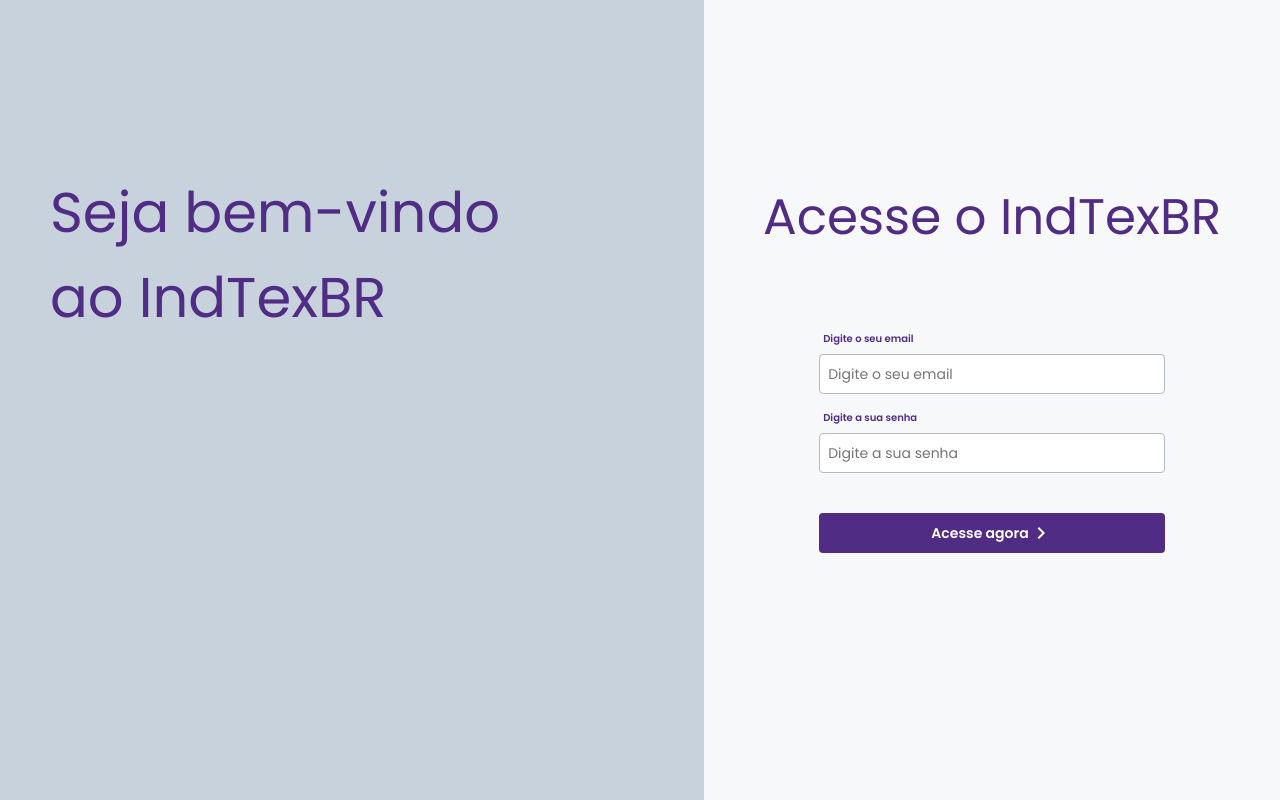
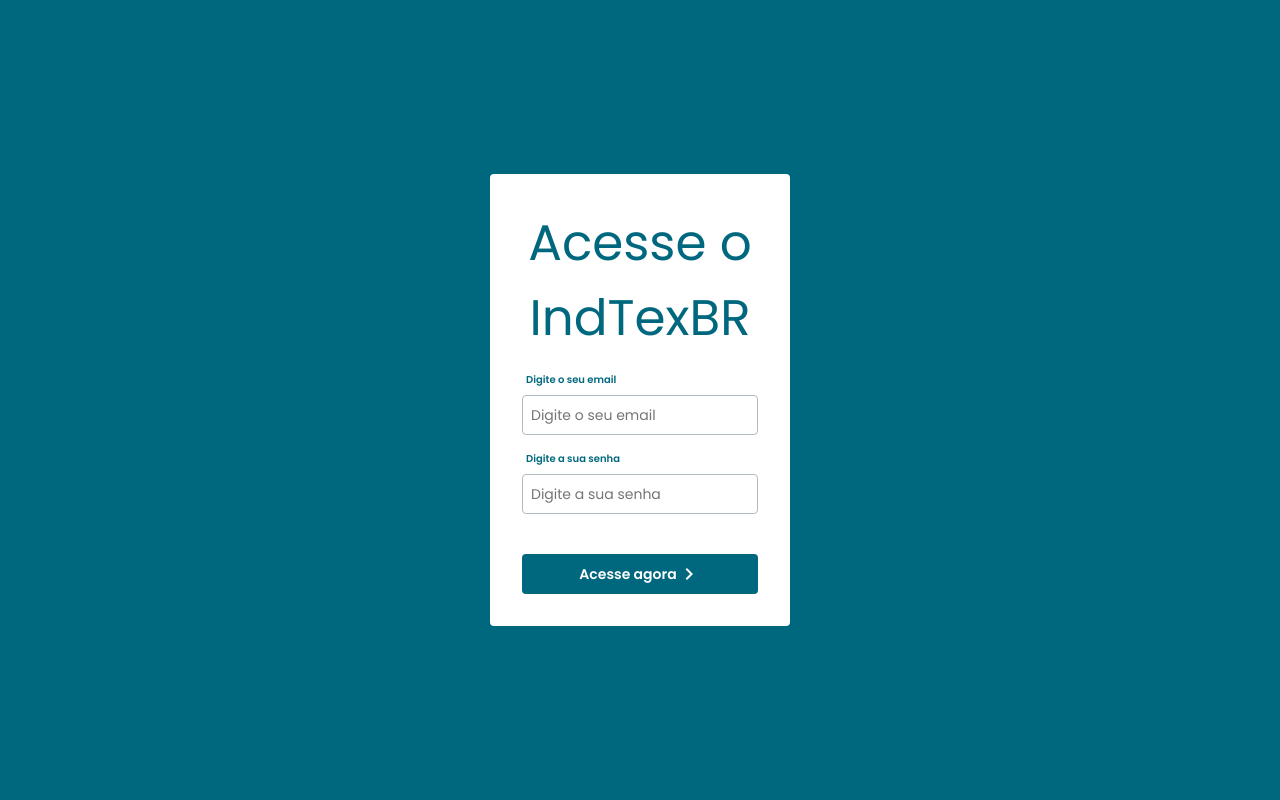
Before and after one commit to juliossena/indtexbr-front, a React (Create React App) app: page / in a window 1280 px wide. Built offline with nearby package versions, Linux system fonts and the light colour scheme; the HTML template or start-up script is replaced by a standard one.

Commit message:
fieat: insert snackbar in reducer

```diff
--- a/src/App.tsx
+++ b/src/App.tsx
@@ -3,11 +3,13 @@
 import Routes from './Routes';
 import store from './store';
 import './app.css';
+import SnackBar from './shared/components/snackbar/Snackbar';
 
 const App = () => (
   <Provider store={store}>
+    <SnackBar />
     <Routes />
   </Provider>
-);
+  );
 
 export default App;
--- a/src/features/login/Login.tsx
+++ b/src/features/login/Login.tsx
@@ -6,22 +6,18 @@
 import { isLogged } from '../../shared/functions/connection/auth';
 import { BodyUserLogin } from '../../shared/modals/user/bodies';
 import { operations as operationsUser } from '../../store/reducers/user';
-import SnackBar, { PSnackbar } from '../../shared/components/snackbar/Snackbar';
 
 import Input from '../../shared/components/input/Input';
 
 import {
-  Item,
-  Grid,
-  Content,
+  Container,
   Form,
   InputContainer,
   Title,
-  Logo,
   LoginContainer,
   ButtonContainer,
-  TitleLogin,
 } from './styles';
+import { geralActions } from '../../store/reducers/geral';
 
 interface Props {
   readonly isOpen: boolean;
@@ -34,7 +30,6 @@
   const getUserData = async () => dispatch(operationsUser.getUserData());
 
   const [loading, setLoading] = useState<boolean>(false);
-  const [snackBar, setSnackbar] = useState<PSnackbar>({ type: '', message: '', show: false });
   const [error, setError] = useState<boolean>(false);
   const [login, setLogin] = useState<BodyUserLogin>({
     email: '',
@@ -65,11 +60,11 @@
       history.push('/home');
     } catch (e) {
       setError(true);
-      setSnackbar({
+      dispatch(geralActions.setSnackBar({
         type: 'error',
         message: e.message,
         show: true,
-      });
+      }));
     }
     setLoading(false);
   };
@@ -91,27 +86,7 @@
   };
 
   return (
-    <Grid>
-      <SnackBar
-        type={snackBar.type}
-        message={snackBar.message}
-        show={snackBar.show}
-        setSnackBar={setSnackbar}
-      />
-      <Item>
-        <Content>
-          <Logo
-            style={{ backgroundImage: '/svg/logo.svg' }}
-          />
-          <TitleLogin>
-            Seja bem-vindo
-            {' '}
-            <br />
-            ao IndTexBR
-          </TitleLogin>
-        </Content>
-      </Item>
-      <Item>
+    <Container>
       <LoginContainer>
         <Title>Acesse o IndTexBR</Title>
         <Form onSubmit={handleLogin}>
@@ -142,8 +117,7 @@
           </ButtonContainer>
         </Form>
       </LoginContainer>
-      </Item>
-    </Grid>
+    </Container>
   );
 };
 
--- a/src/features/login/styles.ts
+++ b/src/features/login/styles.ts
@@ -1,70 +1,33 @@
 import styled from 'styled-components';
-import color from '../../shared/functions/colors';
+import { colors } from '../../shared/functions/colors';
 
-export const Item = styled.div`
+export const Container = styled.div`
+  width: 100%;
+  height: 100vh;
   display: flex;
+  background-color: ${colors.primary};
+  align-items: center;
   justify-content: center;
-`;
-
-export const Grid = styled.div`
-    display: grid;
-    grid-template-columns: 55% 45%;
-    grid-template-rows: 100vh;
-    grid-gap: 0px 0px;
-    grid-template-areas:
-    ". .";
-    margin: 0px;
-    padding: 0px;
-`;
-
-export const Content = styled.div`
-    background-size: contain;
-    background-color: #c7d2dc;
-    background-position: bottom;
-    background-repeat: no-repeat;
-    width: 100%;
-    height: 100%;
-`;
-
-export const Logo = styled.div`
-  background-size: contain;
-  background-repeat: no-repeat;
-  background-position: center;
-  max-width: 120px;
-  width: 100%;
-  min-width: 60px;
-  max-height: 80px;
-  height: 100%;
-  min-height: 60px;
-  margin-left: 40px;
-  margin-top: 50px;
 `;
 
 export const LoginContainer = styled.div`
   display: flex;
   flex-direction: column;
+  max-width: 300px;
   width: 100%;
+  background-color: ${colors.white};
+  padding: 32px;
+  border-radius: 4px;
 `;
 
 export const Title = styled.h1`
   font-size: 50px;
-  padding-top: 180px;
   text-align: center;
-  color: ${color.primary};
-  font-weight: 500;
-`;
-
-export const TitleLogin = styled.h1`
-  font-size: 56px;
-  margin-top: 40px;
-  margin-left: 50px;
-  color: ${color.primary};
+  color: ${colors.primary};
   font-weight: 500;
 `;
 
 export const Form = styled.form`
-  margin: 60px auto;
-  width: 60%
 `;
 
 export const InputContainer = styled.div`
--- a/src/features/user/insertEditMember/InsertEditMember.tsx
+++ b/src/features/user/insertEditMember/InsertEditMember.tsx
@@ -12,7 +12,6 @@
 import { BodyCreateMember } from '../../../shared/modals/user/bodies';
 import { User } from '../../../shared/modals/user/user';
 import BreadCrumbs from '../../../shared/components/breadCrumbs/BreadCrumbs';
-import SnackBar, { PSnackbar } from '../../../shared/components/snackbar/Snackbar';
 import {
     Container,
     BoxInsertMember,
@@ -21,6 +20,7 @@
     ContainerInsertMember,
     DisplayFlex,
 } from './styles';
+import { geralActions } from '../../../store/reducers/geral';
 
 interface PInsertMember {
     setShowInsertMember: Dispatch<SetStateAction<boolean>>;
@@ -49,7 +49,6 @@
     const editMember = async (x: BodyCreateMember, y: number) => dispatch(userOperations
         .editMember(x, y));
     const [loading, setLoading] = useState(false);
-    const [snackBar, setSnackbar] = useState<PSnackbar>({ type: '', message: '', show: false });
     const [bodyCreateMember, setBodyCreateMember] = useState<BodyCreateMember>(INITIAL_BODY);
 
     useEffect(() => {
@@ -80,19 +79,19 @@
             await editMember(bodyCreateMember, user.idUser);
           } else {
               await insertMember(bodyCreateMember);
-              setSnackbar({
+              dispatch(geralActions.setSnackBar(({
                 type: 'success',
                 message: 'Usuário criado com sucesso.',
                 show: true,
-              });
+              })));
             }
           setShowInsertMember(false);
         } catch (error) {
-          setSnackbar({
+          dispatch(geralActions.setSnackBar(({
             type: 'error',
             message: error.message,
             show: true,
-          });
+          })));
           setLoading(false);
         }
         setLoading(false);
@@ -121,12 +120,6 @@
 
     return (
       <Container>
-        <SnackBar
-          type={snackBar.type}
-          message={snackBar.message}
-          show={snackBar.show}
-          setSnackBar={setSnackbar}
-        />
         <BreadCrumbs
           listMenus={[{
             name: 'Membros',
--- a/src/shared/components/snackbar/Snackbar.tsx
+++ b/src/shared/components/snackbar/Snackbar.tsx
@@ -1,45 +1,40 @@
 import React, {
- useState, useEffect, Dispatch, SetStateAction,
+ useState, useEffect,
 } from 'react';
+import { useDispatch, useSelector } from 'react-redux';
+import { RootStateGlobal } from '../../../store/reducer';
+import { geralActions } from '../../../store/reducers/geral';
 
 import {
     Container,
     BoxMessage,
 } from './styles';
 
-export interface PSnackbar {
-    type: string;
-    message: string;
-    show: boolean;
-    setSnackBar?: Dispatch<SetStateAction<PSnackbar>>;
-}
 const TIME_SHOW = 3000;
 
-const SnackBar = ({
- type, message, show, setSnackBar,
-}: PSnackbar) => {
+const SnackBar = () => {
+  const { snackBar } = useSelector((state: RootStateGlobal) => state.geralReducer);
+  const dispatch = useDispatch();
   const [position, setPosition] = useState(-3000);
 
   useEffect(() => {
-        if (show && setSnackBar) {
+    if (snackBar.show) {
       setPosition(0);
       setTimeout(() => {
         setPosition(-3000);
-                setSnackBar({
-                    type,
-                    message,
+        dispatch(geralActions.setSnackBar({
+          type: snackBar.type,
+          message: snackBar.message,
           show: false,
-                });
+        }));
       }, TIME_SHOW);
     }
-    }, [show]);
+  }, [snackBar.show]);
 
   return (
-      <Container
-        position={position}
-      >
-        <BoxMessage type={type}>
-          {message}
+    <Container position={position}>
+      <BoxMessage type={snackBar.type}>
+        {snackBar.message}
       </BoxMessage>
     </Container>
   );
--- a/src/shared/functions/colors.ts
+++ b/src/shared/functions/colors.ts
@@ -19,7 +19,7 @@
   red = '#B90000',
   yellow = '#ffd33a',
   secondary = '#8C29B0',
-  primary = '#512C85',
+  primary = '#00687e',
   yellowRegular = '#FFF85C',
   orangeRegular = '#F09838',
   pinkDark = '#8C29B0',
--- /dev/null
+++ b/src/shared/modals/geral/geral.ts
@@ -0,0 +1,6 @@
+
+export interface SnackBar {
+    type: string;
+    message: string;
+    show: boolean;
+}
--- a/src/store/reducers/geral/actions.ts
+++ b/src/store/reducers/geral/actions.ts
@@ -1,7 +1,13 @@
 
+import { SnackBar } from '../../../shared/modals/geral/geral';
 import { GeralTypes } from './types';
 
 export const setLoading = (loading: boolean) => ({
   type: GeralTypes.SET_LOADING,
   payload: loading,
 });
+
+export const setSnackBar = (snackBar: SnackBar) => ({
+  type: GeralTypes.SET_SNACK_BAR,
+  payload: snackBar,
+});
--- a/src/store/reducers/geral/reducer.ts
+++ b/src/store/reducers/geral/reducer.ts
@@ -4,6 +4,11 @@
 
 const INITIAL_STATE: GeralState = {
   loading: false,
+  snackBar: {
+    type: '',
+    message: '',
+    show: false,
+  },
 };
 
 const reducer: Reducer<GeralState> = (state = INITIAL_STATE, action) => {
@@ -13,6 +18,11 @@
         ...state,
         loading: action.payload,
       };
+    case GeralTypes.SET_SNACK_BAR:
+      return {
+        ...state,
+        snackBar: action.payload,
+      };
     default:
       return state;
   }
--- a/src/store/reducers/geral/types.ts
+++ b/src/store/reducers/geral/types.ts
@@ -1,7 +1,11 @@
+import { SnackBar } from '../../../shared/modals/geral/geral';
+
 export enum GeralTypes {
   SET_LOADING = '@geral/SET_LOADING',
+  SET_SNACK_BAR = '@geral/SET_SNACK_BAR',
 }
 
 export interface GeralState {
   readonly loading: boolean;
+  readonly snackBar: SnackBar;
 }
```
Also changed, not shown: src/features/product/insertEditProduct/InsertEditProduct.tsx (+10 -15 lines). Lines whose indentation alone changed are shown as unchanged.
